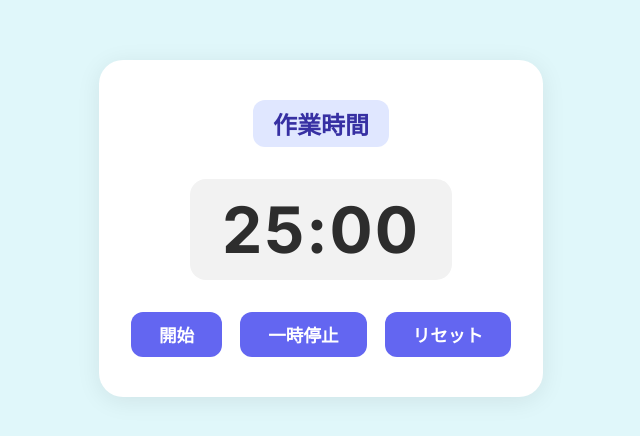
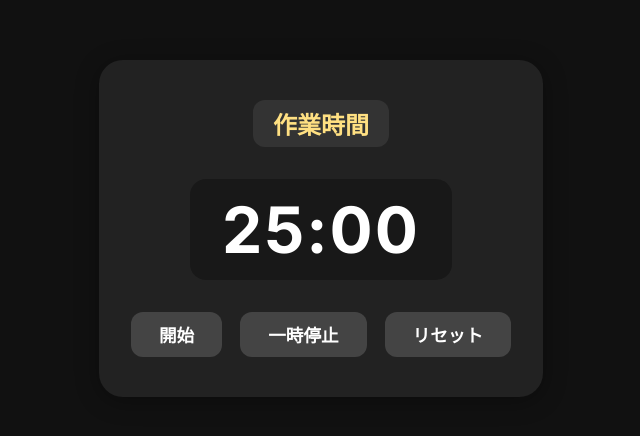
Before and after one commit to HISASHIKUSANO/-2, a plain HTML site: page index.html in a window 1280 px wide. Shown: the part 172-608 px from the top of the page, without its empty margins (319-959 px from the left). Drawn offline with Linux system fonts and the light colour scheme.

Commit message:
Change color scheme to dark mode

```diff
--- a/style.css
+++ b/style.css
@@ -7,12 +7,13 @@ body {
     justify-content: center;
     align-items: center;
     transition: background 0.5s;
+    background: #111;
 }
 
 .container {
-    background: #fff;
+    background: #222;
     border-radius: 24px;
-    box-shadow: 0 4px 24px rgba(0,0,0,0.08);
+    box-shadow: 0 4px 24px rgba(0,0,0,0.32);
     padding: 40px 32px;
     display: flex;
     flex-direction: column;
@@ -27,8 +28,8 @@ body {
     margin: 0 0 8px 0;
     border-radius: 16px;
     padding: 12px 32px;
-    background: #f2f2f2;
-    color: #2d2d2d;
+    background: #181818;
+    color: #fff;
 }
 
 #status {
@@ -37,8 +38,8 @@ body {
     margin-bottom: 8px;
     border-radius: 12px;
     padding: 6px 20px;
-    background: #e0e7ff;
-    color: #3730a3;
+    background: #333;
+    color: #ffe082;
 }
 
 .buttons {
@@ -52,22 +53,22 @@ button {
     padding: 10px 28px;
     border: none;
     border-radius: 12px;
-    background: #6366f1;
+    background: #444;
     color: #fff;
     cursor: pointer;
     font-weight: 600;
     transition: background 0.2s, transform 0.1s;
 }
 button:hover {
-    background: #4f46e5;
+    background: #222;
     transform: translateY(-2px);
 }
 
 body.working {
-    background: #e0f7fa;
+    background: #111;
 }
 body.breaking {
-    background: #ffe0e0;
+    background: #222;
 }
 
 @media (max-width: 600px) {
```
